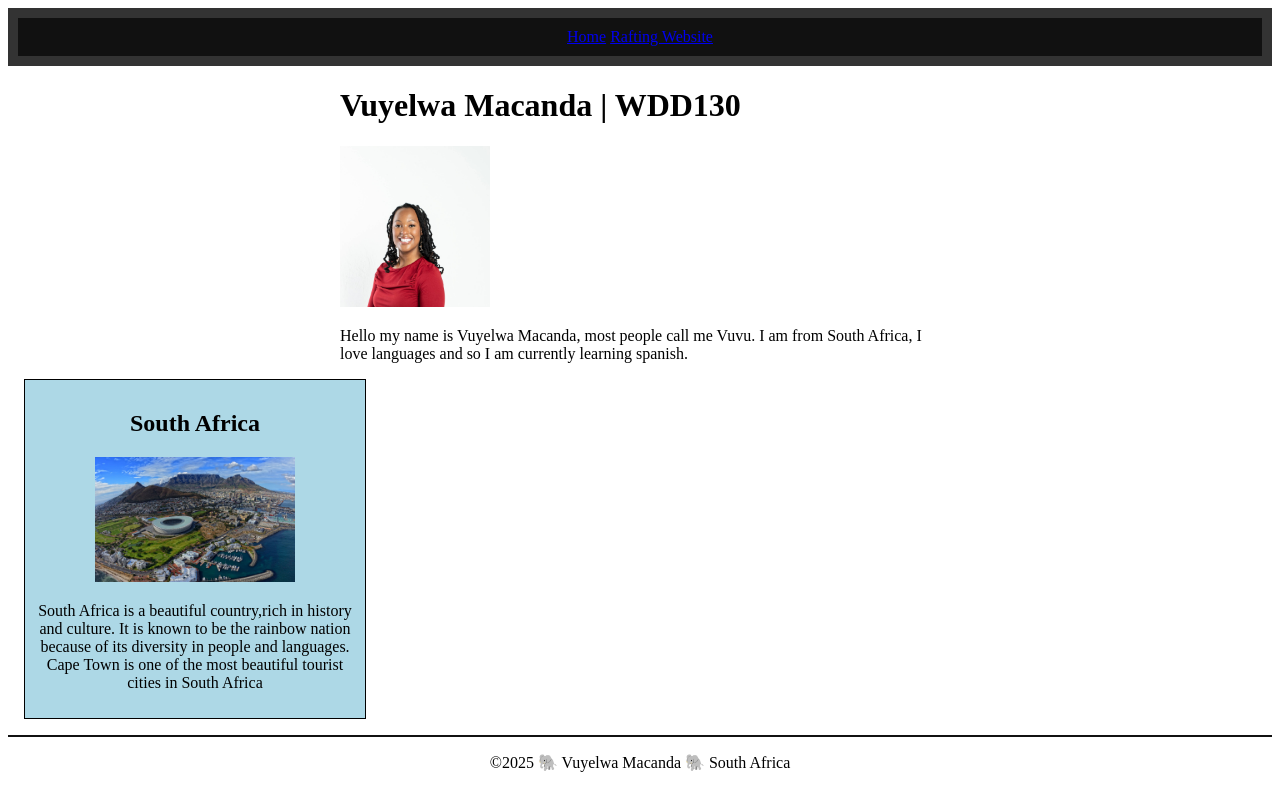
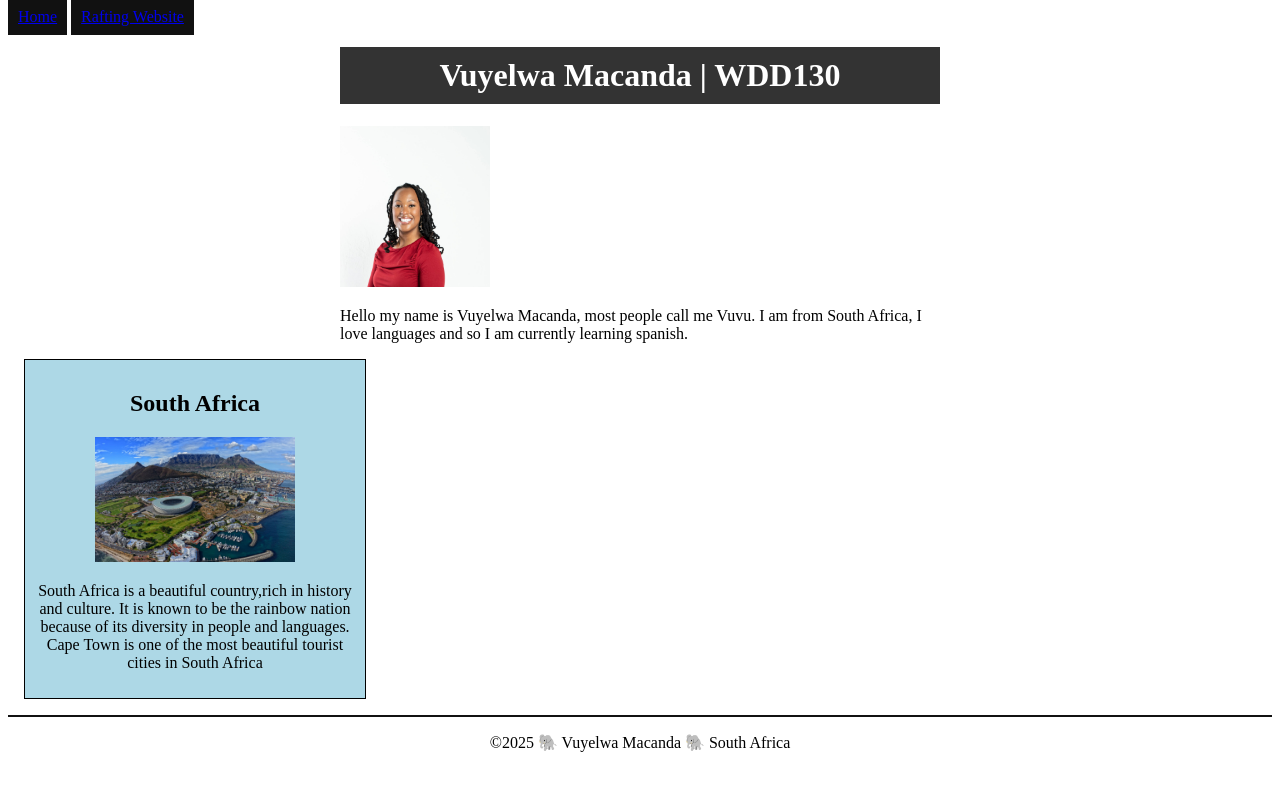
Before and after one commit to gitvuyelwa/wdd130, a plain HTML site: page index.html in a window 1280 px wide. Drawn offline with Linux system fonts and the light colour scheme.

Commit message:
index.html

```diff
--- a/styles/styles.css
+++ b/styles/styles.css
@@ -1,9 +1,9 @@
-nav{
+nav a{
     background-color: #111;
     padding: 10px;
 }
 
-header {
+h1 {
     background-color: #333;
     color: white;
     padding: 10px;
```
